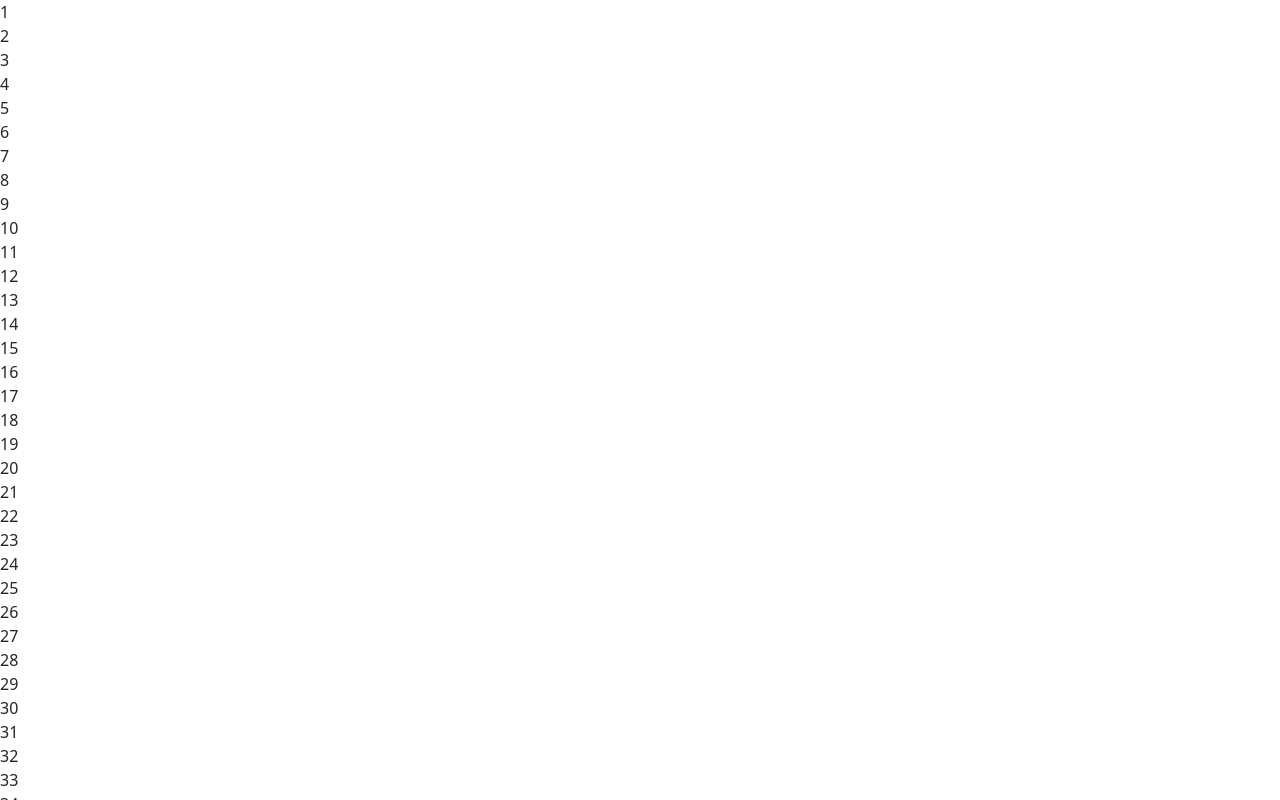
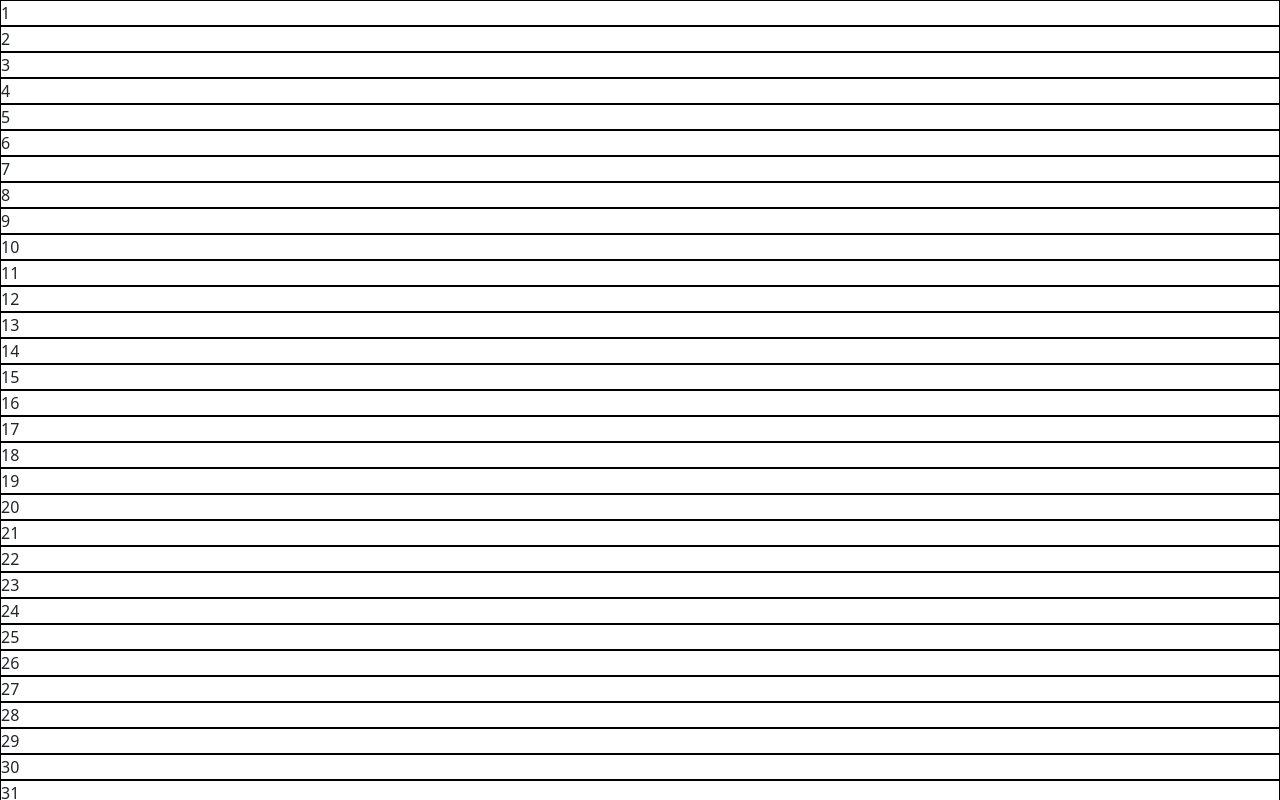
Before and after one commit to matteovecchio04/web-tombola, a React (Vite) app: page / in a window 1280 px wide. Shown: the top 800 px of the page. Built offline with nearby package versions, Linux system fonts and the light colour scheme.

Commit message:
refactor CSS styles for number display and extraction

```diff
--- a/src/index.css
+++ b/src/index.css
@@ -1 +1,17 @@
 @import url("bootstrap");
+
+.number {
+    background-color: white;
+    border: 1px solid black;
+}
+
+.extracted {
+    background-color: lightgray;
+    border: 1px solid black;
+}
+
+.last {
+    background-color: red;
+    color: white;
+    border: 1px solid black;
+}
```
